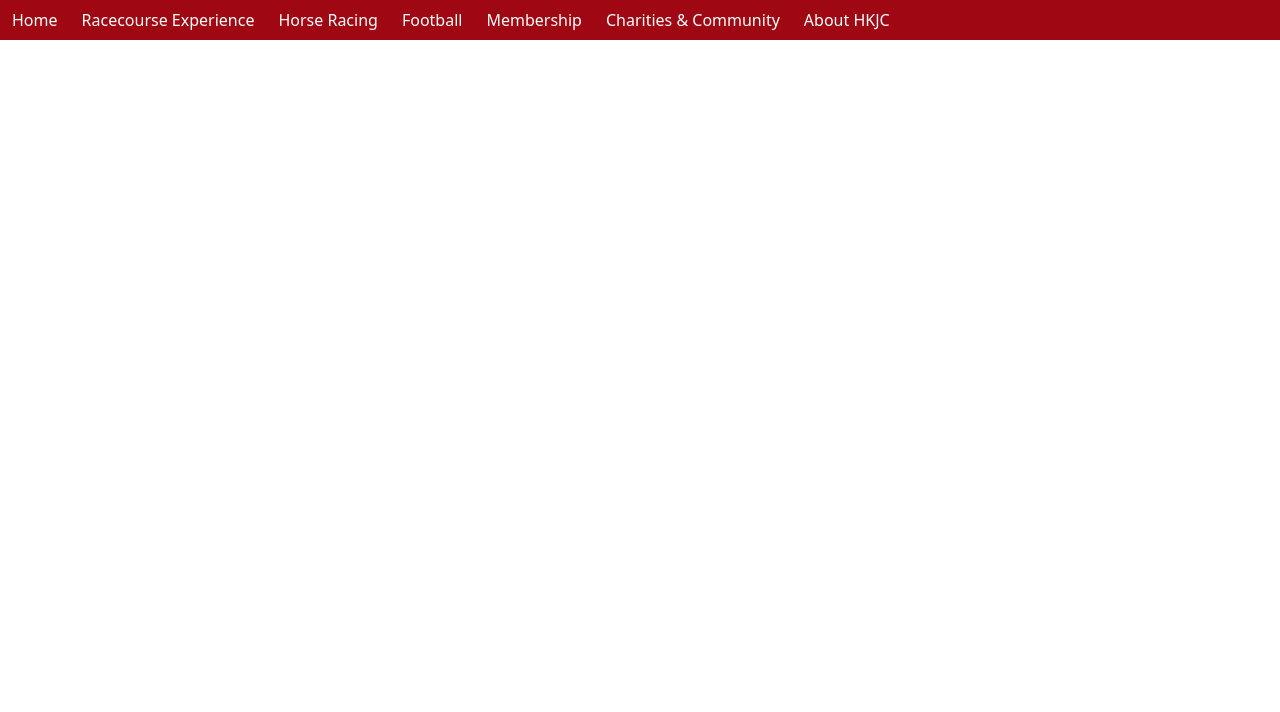
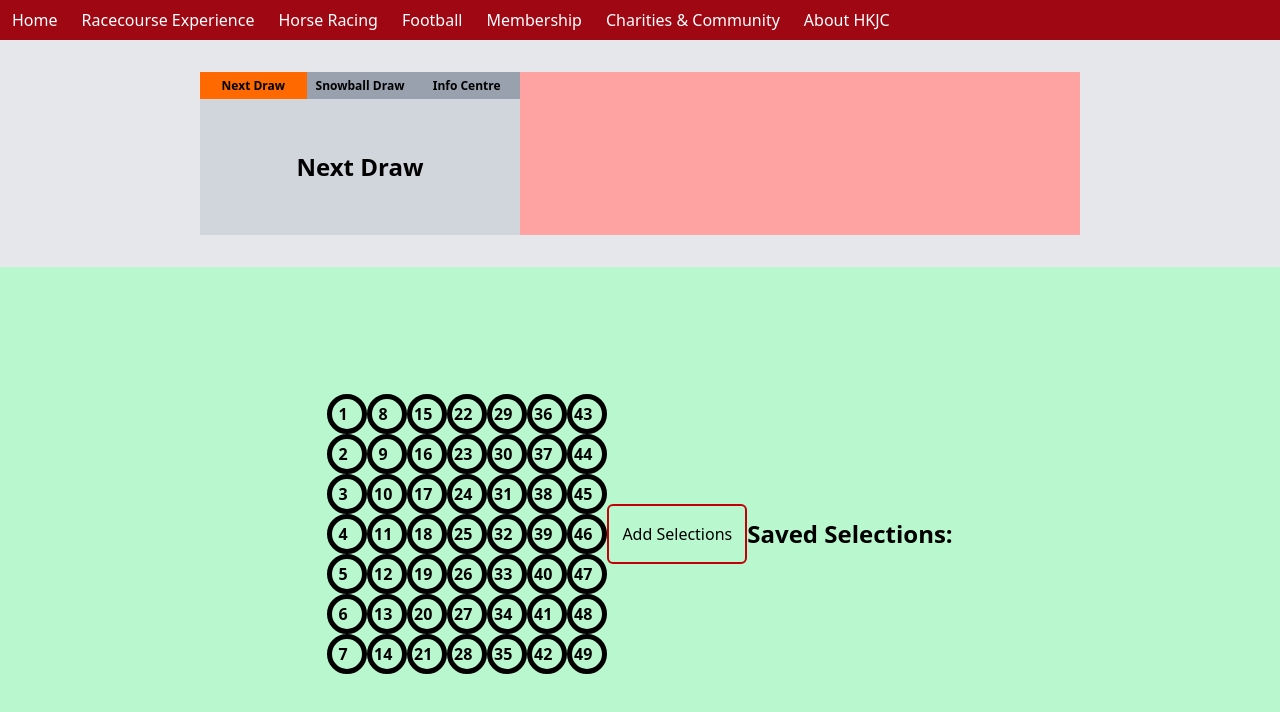
Before and after one commit to ming100628/my-app, a Next.js app: page /marksix in a window 1280 px wide. Shown: the top 712 px of the page. Built offline with nearby package versions, Linux system fonts and the light colour scheme.

Commit message:
mark six balls

```diff
--- /dev/null
+++ b/app/marksix/announcements.tsx
@@ -0,0 +1,11 @@
+import Carousel from "./carousel";
+import DrawDate from "./drawDate";
+
+export default () => {
+  return (
+    <div className="px-50 py-8 h-80 w-screen bg-gray-200 flex items-center">
+      <DrawDate />
+      <Carousel />
+    </div>
+  );
+};
--- /dev/null
+++ b/app/marksix/carousel.tsx
@@ -0,0 +1,3 @@
+export default () => {
+  return <div className="h-full flex-grow bg-red-300"></div>;
+};
--- /dev/null
+++ b/app/marksix/drawDate.tsx
@@ -0,0 +1,39 @@
+"use client";
+import { useState } from "react";
+
+export default () => {
+  const [tab, setTab] = useState("Next Draw");
+  const tabs = ["Next Draw", "Snowball Draw", "Info Centre"];
+
+  function renderColor(currentTab: string) {
+    if (currentTab !== tab) return "bg-gray-400";
+    if (currentTab === "Next Draw") {
+      return "bg-orange-500";
+    } else if (currentTab === "Snowball Draw") {
+      return "bg-yellow-500";
+    } else if (currentTab === "Info Centre") {
+      return "bg-blue-500";
+    }
+  }
+  return (
+    <div className="h-full w-80 bg-green-500">
+      <div className="h-1/6 w-full bg-gray-400 flex items-center justify-center text-xs font-bold">
+        {tabs.map((element) => (
+          <button
+            className={`h-full w-1/3 ${renderColor(
+              element
+            )} flex items-center justify-center`}
+            onClick={() => {
+              setTab(element);
+            }}
+          >
+            {element}
+          </button>
+        ))}
+      </div>
+      <div className="h-5/6 w-full bg-gray-300 flex items-center justify-center text-2xl font-bold">
+        {tab}
+      </div>
+    </div>
+  );
+};
--- a/app/marksix/layout.tsx
+++ b/app/marksix/layout.tsx
@@ -1,4 +1,7 @@
+import Announcements from "./announcements";
 import Nav from "./nav";
+import Number_Selector from "./number";
+import React from "react";
 
 export default function Layout({
   children,
@@ -6,8 +9,10 @@ export default function Layout({
   children: React.ReactNode;
 }>) {
   return (
-    <div className="flex items-center h-10 w-screen bg-red-800 text-white">
+    <div className="flex h-screen w-screen flex-col bg-gray-100">
       <Nav />
+      <Announcements />
+      <Number_Selector />
       {children}
     </div>
   );
--- a/app/marksix/nav.tsx
+++ b/app/marksix/nav.tsx
@@ -9,7 +9,7 @@ export default () => {
     { name: "About HKJC", path: "/" },
   ];
   return (
-    <div>
+    <div className="flex items-center h-10 w-screen bg-red-800 text-white">
       {links.map((link) => (
         <a key={link.name} className="px-3 py-3" href={link.path}>
           {link.name}
--- /dev/null
+++ b/app/marksix/number.tsx
@@ -0,0 +1,134 @@
+"use client";
+import { useState } from "react";
+
+export default () => {
+  var temp = [];
+  for (var i = 0; i < 50; i++) {
+    temp.push(false);
+  }
+  const [selected, setSelected] = useState<boolean[]>(temp);
+  const [selectedcount, setSelectedCount] = useState<number>(0);
+  const [saved, setSaved] = useState<number[][]>([]);
+
+  function renderColor(index: number, type: string) {
+    var color = type;
+    if (index % 6 === 0) color += "-red-";
+    else if (index % 6 === 1) color += "-blue-";
+    else if (index % 6 === 2) color += "-pink-";
+    else if (index % 6 === 3) color += "-yellow-";
+    else if (index % 6 === 4) color += "-green-";
+    else if (index % 6 === 5) color += "-orange-";
+    if (type === "border") {
+      color += "500";
+    } else {
+      if (!selected[index]) color += "0";
+      else color += "500";
+    }
+    return color;
+  }
+
+  function saveConfig(numbers: number[]) {
+    var temp2 = [...saved];
+    temp2.push(numbers);
+    setSaved(temp2);
+  }
+
+  return (
+    <>
+      <div className="px-50 py-8 flex h-full w-full justify-center bg-green-200 items-center">
+        {Array.from({ length: 7 }).map((_, i) => (
+          <div className="block items-center justify-center">
+            {Array.from({ length: 7 }).map((_, j) => (
+              <button
+                className={`rounded-full ${renderColor(
+                  i * 7 + j + 1,
+                  "border"
+                )} border-5
+
+                  ${renderColor(
+                    i * 7 + j + 1,
+                    "bg"
+                  )} w-10 h-10 flex items-center justify-center text-justify text-center font-bold`}
+                onClick={() => {
+                  const temp3 = [...selected];
+                  var newSelectedCount = selectedcount;
+                  if (temp3[i * 7 + j + 1]) {
+                    newSelectedCount = selectedcount - 1;
+                  } else {
+                    newSelectedCount = selectedcount + 1;
+                  }
+                  if (newSelectedCount > 6) {
+                    alert("You can only select 6 numbers.");
+                    return;
+                  } else {
+                    temp3[i * 7 + j + 1] = !temp3[i * 7 + j + 1];
+                  }
+                  setSelectedCount(newSelectedCount);
+                  setSelected(temp3);
+                }}
+              >
+                {i * 7 + j + 1} &nbsp;
+              </button>
+            ))}
+          </div>
+        ))}
+        <button
+          className="rounded-md h-15 w-35 border-2 hover:bg-red-500 border-red-700"
+          onClick={() => {
+            var temp4 = [];
+            for (var i = 0; i < selected.length; i++) {
+              if (selected[i]) {
+                temp4.push(i);
+              }
+            }
+            if (temp4.length < 6) {
+              alert("Please select 6 numbers.");
+              return;
+            }
+            if (temp4.length > 6) {
+              alert("You can only select 6 numbers.");
+              return;
+            }
+            saveConfig(temp4 as number[]);
+            var temp5 = [...selected];
+            for (var i = 0; i < temp5.length; i++) {
+              temp5[i] = false;
+            }
+            setSelected(temp5);
+            setSelectedCount(0);
+            alert("Selections saved!");
+          }}
+        >
+          Add Selections
+        </button>
+        <div>
+          <div className="flex items-center justify-center text-2xl font-bold">
+            Saved Selections:
+          </div>
+          {saved.map((element, index) => {
+            return (
+              <>
+                <div
+                  key={index}
+                  className="flex items-center justify-center text-2xl font-bold"
+                >
+                  {element.join(", ")}
+                </div>
+                <button
+                  className="flex items-center justify-center text-2xl font-bold border-2 hover:bg-red-500 border-red-700"
+                  onClick={() => {
+                    var temp6 = [...saved];
+                    temp6.splice(index, 1);
+                    setSaved(temp6);
+                  }}
+                >
+                  Delete
+                </button>
+              </>
+            );
+          })}
+        </div>
+      </div>
+    </>
+  );
+};
```
